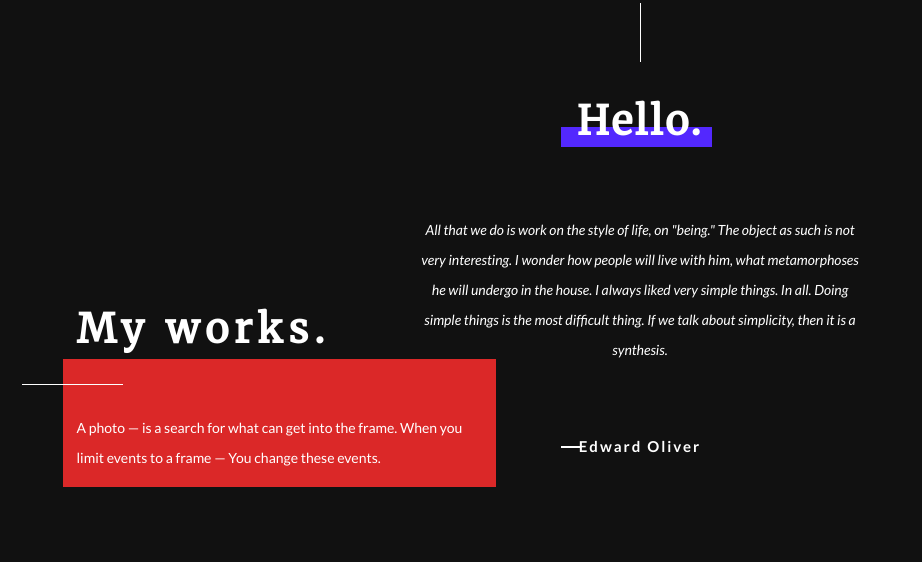
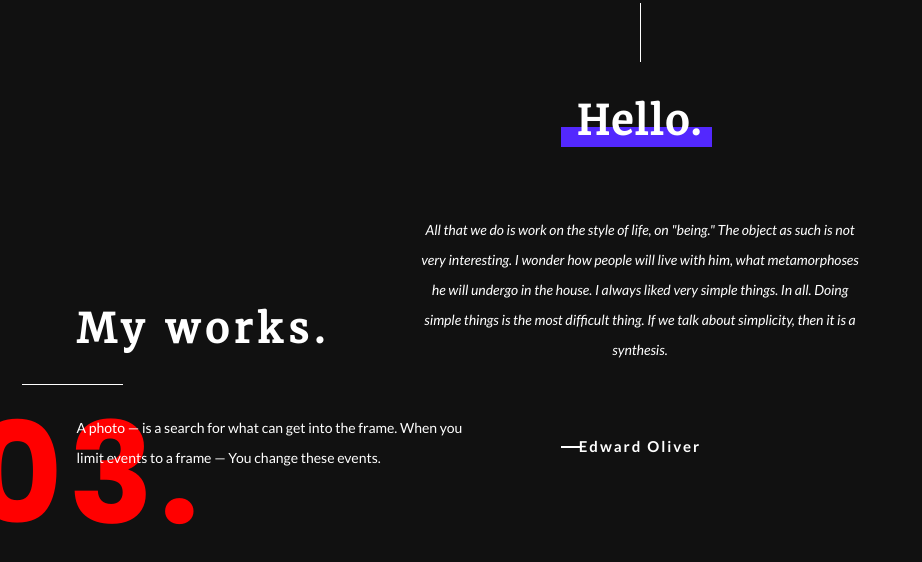
Before and after one commit to dalejodc/frontend-test, an Angular app: page / in a window 1280 px wide. Shown: the part 1650-2212 px from the top of the page, without its empty margins (0-922 px from the left). Built offline with nearby package versions, Linux system fonts and the light colour scheme.

Commit message:
Back side number

```diff
--- a/src/app/components/my-work/my-work.component.css
+++ b/src/app/components/my-work/my-work.component.css
@@ -24,7 +24,6 @@
 }
 
 .subtitle::before {
-
     border-bottom: 1px solid white;
     left: -55px;
     width: 40%;
@@ -36,8 +35,23 @@
     z-index: -1;
 }
 
-.photo-paragraph p{
+.subtitle::after {
+    content: '03.';
+    color: red;
+    font-family: 'Poppins', sans-serif;
+    font-size: 140px;
+    left: -105px;
+    width: 40%;
+    height: 33%;
+    position: absolute;
+    top: 250%;
+    z-index: -2;
+}
+
+.photo-paragraph p {
     margin-top: 40px;
     color: white;
     line-height: 30px;
+    z-index: 1;
+    position: relative;
 }
--- a/src/app/components/my-work/my-work.component.html
+++ b/src/app/components/my-work/my-work.component.html
@@ -2,7 +2,7 @@
   <div class="ui container">
     <h2 class="subtitle center aligned">My works.</h2>
     <div class="ui grid">
-      <div class="red sixteen wide mobile sixteen wide tablet six wide computer column photo-paragraph">
+      <div class="sixteen wide mobile sixteen wide tablet six wide computer column photo-paragraph">
         <p class="">
           A photo — is a search for what can get into the frame. When you limit events to a frame — You change these events.
         </p>
```
